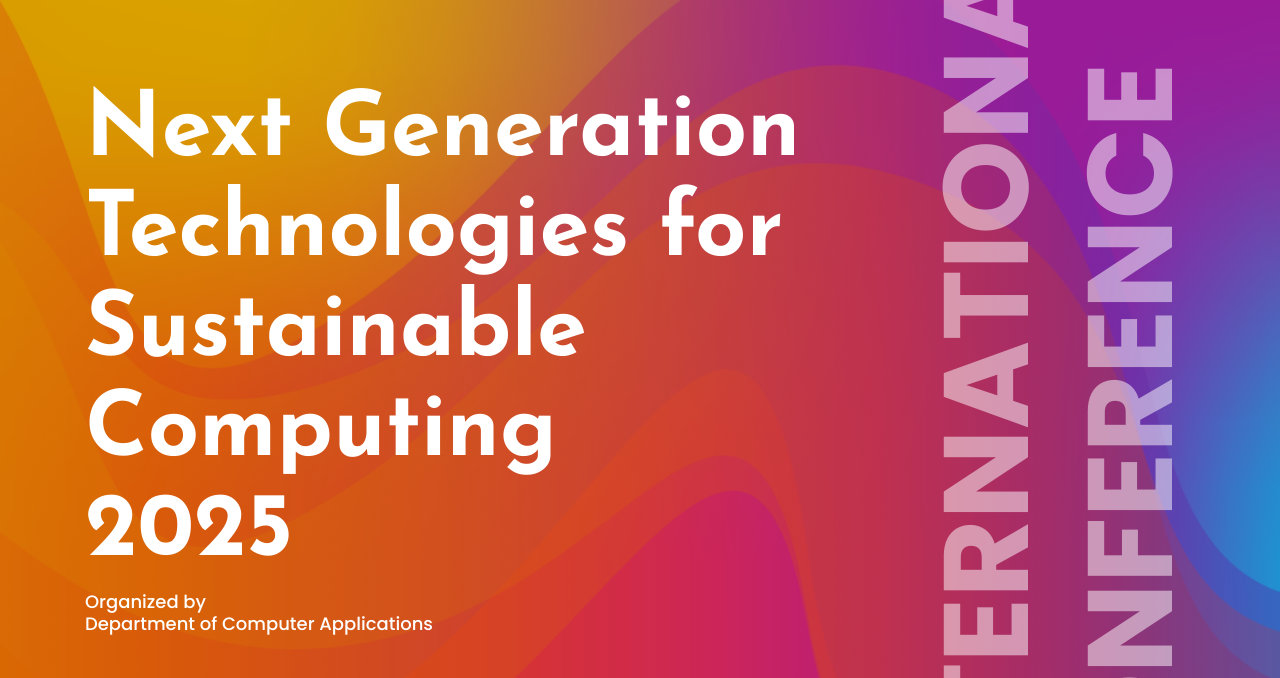
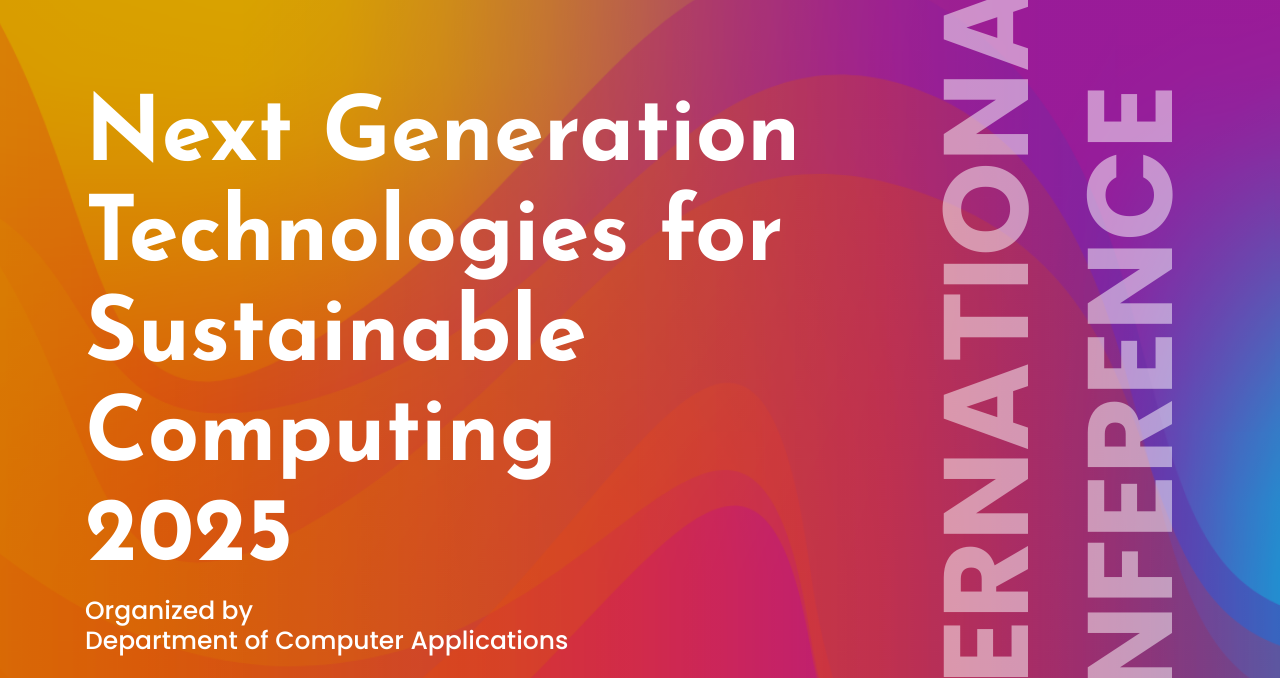
Before and after one commit to mcasigc/icngt, a plain HTML site: page index.html in a window 1280 px wide. Shown: the part 122-800 px from the top of the page. Drawn offline with Linux system fonts and the light colour scheme.

Commit message:
Update index.html

```diff
--- a/index.html
+++ b/index.html
@@ -74,7 +74,7 @@
     <!-- header-end -->
 
     <!-- slider_area_start -->
-    <div class="slider_area slider_bg_1" style="margin-top: -150px;">
+    <div class="slider_area slider_bg_1" style="margin-top: -145px;">
         <div class="slider_text">
             <div class="container">
                 <div class="position_relv">
@@ -87,7 +87,7 @@
                                     Sustainable Computing <br>
                                     2025
                                 </h3>
-                            <h4 style="color:white; ">Organized by <br> Department of Computer Applications</h4>
+                            <h4 style="color:white; font-size: 25px; ">Organized by <br> Department of Computer Applications</h4>
                             </div>
 
                         </div>
```
